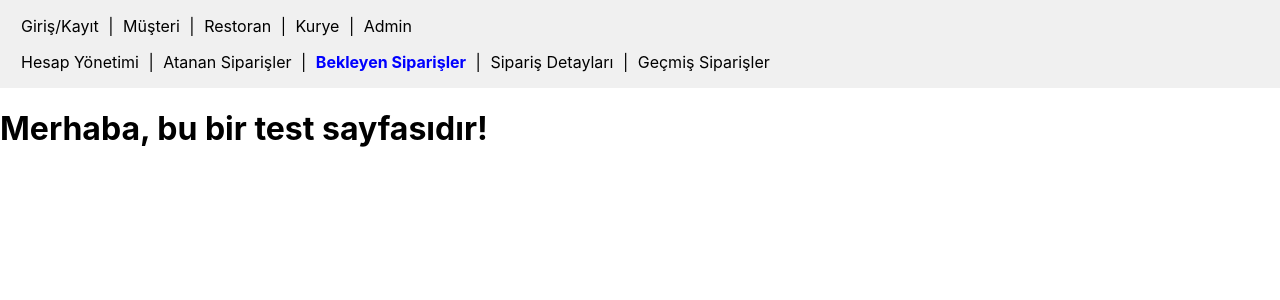
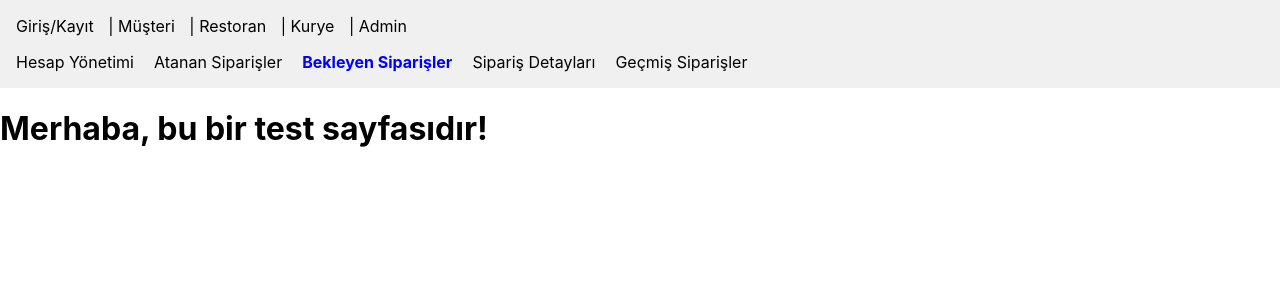
Before and after one commit to yusufkucukoner12/bbm384pentacodefrontend, a React (Create React App) app: page /courier/idle-orders in a window 1280 px wide. Shown: the top 300 px of the page. Built offline with nearby package versions, Linux system fonts and the light colour scheme.

Commit message:
feat(restaurantpage): base of the all restaurant page for customer set up

```diff
--- a/package.json
+++ b/package.json
@@ -43,5 +43,6 @@
       "last 1 firefox version",
       "last 1 safari version"
     ]
-  }
+  },
+  "proxy": "http://localhost:8080"
 }
--- a/src/components/Navbar.tsx
+++ b/src/components/Navbar.tsx
@@ -1,13 +1,12 @@
-import React from 'react';
+import React, { useState } from 'react';
 import { Link, useLocation } from 'react-router-dom';
 
-// Route tanımı için tip
 interface NavItem {
   to: string;
   text: string;
+  subpages?: NavItem[];
 }
 
-// Kullanıcı tiplerine göre route’lar
 const routes: Record<string, NavItem[]> = {
   guest: [
     { to: '/login', text: 'Giriş Yap' },
@@ -15,13 +14,27 @@ const routes: Record<string, NavItem[]> = {
     { to: '/admin-login', text: 'Admin Giriş' },
   ],
   customer: [
-    { to: '/customer/main', text: 'Ana Sayfa' },
+    {
+      to: '/customer/main',
+      text: 'Ana Sayfa',
+      subpages: [
+        { to: '/customer/main/profile', text: 'Profil' },
+        { to: '/customer/main/settings', text: 'Ayarlar' },
+      ],
+    },
     { to: '/customer/restaurants', text: 'Restoranlar' },
     { to: '/customer/order', text: 'Sipariş Ver' },
     { to: '/customer/account-management', text: 'Hesabım' },
   ],
   restaurant: [
-    { to: '/restaurant/account-management', text: 'Hesap Yönetimi' },
+    {
+      to: '/restaurant/account-management',
+      text: 'Hesap Yönetimi',
+      subpages: [
+        { to: '/restaurant/account-management/info', text: 'Bilgi' },
+        { to: '/restaurant/account-management/security', text: 'Güvenlik' },
+      ],
+    },
     { to: '/restaurant/menu-management', text: 'Menü Yönetimi' },
     { to: '/restaurant/orders', text: 'Siparişler' },
     { to: '/restaurant/courier-management', text: 'Kurye Yönetimi' },
@@ -43,7 +56,6 @@ const routes: Record<string, NavItem[]> = {
   ],
 };
 
-// Ana menüler için sabit route’lar
 const mainRoutes: NavItem[] = [
   { to: '/login', text: 'Giriş/Kayıt' },
   { to: '/customer/main', text: 'Müşteri' },
@@ -54,26 +66,29 @@ const mainRoutes: NavItem[] = [
 
 const Navbar: React.FC = () => {
   const location = useLocation();
-  const path = location.pathname.split('/')[1] || ''; // "customer", "restaurant", vs. ya da boş
-  const userType = path === '' || path === 'login' || path === 'signup' || path === 'admin-login' ? 'guest' : path;
+  const path = location.pathname.split('/')[1] || '';
+  const userType =
+    path === '' || path === 'login' || path === 'signup' || path === 'admin-login'
+      ? 'guest'
+      : path;
 
-  // Aktif link kontrolü
-  const isActive = (to: string): boolean => location.pathname === to;
+  const isActive = (to: string) => location.pathname === to;
+
+  const [hoveredItem, setHoveredItem] = useState<string | null>(null);
 
   return (
     <nav style={{ padding: '1rem', background: '#f0f0f0' }}>
-      {/* Ana Menüler */}
-      <div style={{ marginBottom: '1rem' }}>
+      <div>
         {mainRoutes.map((item, index) => (
           <React.Fragment key={item.to}>
             {index > 0 && ' | '}
             <Link
               to={item.to}
               style={{
+                textDecoration: 'none',
+                color: isActive(item.to) ? 'blue' : 'black',
                 fontWeight: isActive(item.to) ? 'bold' : 'normal',
-                color: isActive(item.to) ? 'blue' : 'black',
-                textDecoration: 'none',
-                margin: '0 5px',
+                marginRight: '10px',
               }}
             >
               {item.text}
@@ -82,23 +97,62 @@ const Navbar: React.FC = () => {
         ))}
       </div>
 
-      {/* Alt Menüler */}
-      <div>
-        {(routes[userType] || routes.guest).map((item, index) => (
-          <React.Fragment key={item.to}>
-            {index > 0 && ' | '}
+      <div style={{ display: 'flex', gap: '20px', marginTop: '1rem' }}>
+        {(routes[userType] || routes.guest).map((item) => (
+          <div
+            key={item.to}
+            style={{ position: 'relative' }}
+            onMouseEnter={() => setHoveredItem(item.to)}
+            onMouseLeave={() => setHoveredItem(null)}
+          >
             <Link
               to={item.to}
               style={{
+                textDecoration: 'none',
+                color: isActive(item.to) ? 'blue' : 'black',
                 fontWeight: isActive(item.to) ? 'bold' : 'normal',
-                color: isActive(item.to) ? 'blue' : 'black',
-                textDecoration: 'none',
-                margin: '0 5px',
               }}
             >
               {item.text}
             </Link>
-          </React.Fragment>
+
+            {item.subpages && (
+              <div
+                style={{
+                  display: hoveredItem === item.to ? 'block' : 'none',
+                  position: 'absolute',
+                  top: '100%',
+                  left: 0,
+                  background: 'white',
+                  border: '1px solid #ccc',
+                  padding: '5px 0',
+                  minWidth: '160px',
+                  zIndex: 10,
+                }}
+              >
+                {item.subpages.map((sub) => (
+                  <Link
+                    key={sub.to}
+                    to={sub.to}
+                    style={{
+                      display: 'block',
+                      padding: '8px 16px',
+                      color: 'black',
+                      textDecoration: 'none',
+                    }}
+                    onMouseEnter={(e) =>
+                      (e.currentTarget.style.backgroundColor = '#f0f0f0')
+                    }
+                    onMouseLeave={(e) =>
+                      (e.currentTarget.style.backgroundColor = 'white')
+                    }
+                  >
+                    {sub.text}
+                  </Link>
+                ))}
+              </div>
+            )}
+          </div>
         ))}
       </div>
     </nav>
--- a/src/pages/customer/RestaurantPage.tsx
+++ b/src/pages/customer/RestaurantPage.tsx
@@ -2,10 +2,17 @@ import { useState, useEffect } from 'react';
 import { Link } from 'react-router-dom';
 import axios from 'axios';
 
-// Restoran veri tipi tanımı
 interface Restaurant {
-  id: number;
+  pk: number;
   name: string;
+  version: string;
+}
+
+interface ApiResponse {
+  code: number;
+  data: Restaurant[];
+  message: string;
+  status: number;
 }
 
 export default function RestaurantPage() {
@@ -15,8 +22,10 @@ export default function RestaurantPage() {
   useEffect(() => {
     const fetchRestaurants = async () => {
       try {
-        const response = await axios.get<Restaurant[]>('http://localhost:8080/api/restaurants');
-        setRestaurants(response.data);
+        const response = await axios.get<ApiResponse>('http://localhost:8080/api/restaurant/all');
+        console.log('Restoranlar:', response.data.data);
+        console.log(response.data.data);
+        setRestaurants(response.data.data);
       } catch (err) {
         setError('Restoranlar yüklenemedi.');
       }
@@ -31,8 +40,10 @@ export default function RestaurantPage() {
       {error && <p style={{ color: 'red' }}>{error}</p>}
       <ul>
         {restaurants.map((restaurant) => (
-          <li key={restaurant.id}>
-            <Link to="/customer/order">{restaurant.name}</Link>
+          <li key={restaurant.pk}>
+          <Link to={`/customer/restaurant/${restaurant.pk}`}>Go to {restaurant.name}</Link>
+          <h3>{restaurant.name}</h3>
+          <p>Version: {restaurant.version}</p>
           </li>
         ))}
       </ul>
```
Also changed, not shown: src/App.tsx (+7 -0 lines).
